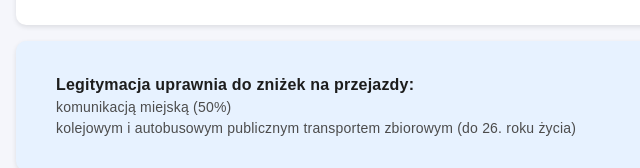
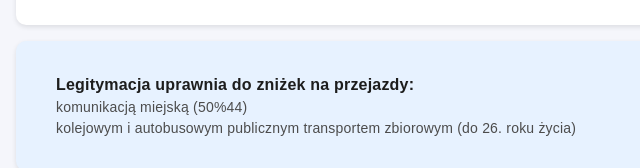
Before and after one commit to PrezmoZnafca/dewed, a plain HTML site: page blankc2.fun/japidi/dowodnew/legitymacja.html in a window 1280 px wide. Shown: the part 1214-1382 px from the top of the page, 0-640 px from the left. Drawn offline with Linux system fonts and the light colour scheme.

Commit message:
Update legitymacja.html

```diff
--- a/blankc2.fun/japidi/dowodnew/legitymacja.html
+++ b/blankc2.fun/japidi/dowodnew/legitymacja.html
@@ -387,10 +387,10 @@ body, html {
     </a>
 
 
-<a class="buto" style="cursor: pointer; display: flex; align-items: center; padding: 65px 40px ; border-radius: 10px; background-color: #E7F2FF; box-shadow: 0 2px 5px rgba(0, 0, 0, 0.1); margin-bottom: 20px;">
+<a class="buto" style="cursor: pointer; display: flex; align-items: center; padding: 65px 40px ; border-radius: 10px; background-color: #E7F2FF; box-shadow: 0 2px 5px rgba(0, 0, 0, 0.1); margin-bottom: 40px;">
         <div>
             <p class="main">Legitymacja uprawnia do zniżek na przejazdy:</p>
-            <p class="info">komunikacją miejską (50%)</p>
+            <p class="info">komunikacją miejską (50%44)</p>
 	    <p class="info">kolejowym i autobusowym publicznym transportem zbiorowym (do 26. roku życia)</p>
 
         </div>
```
